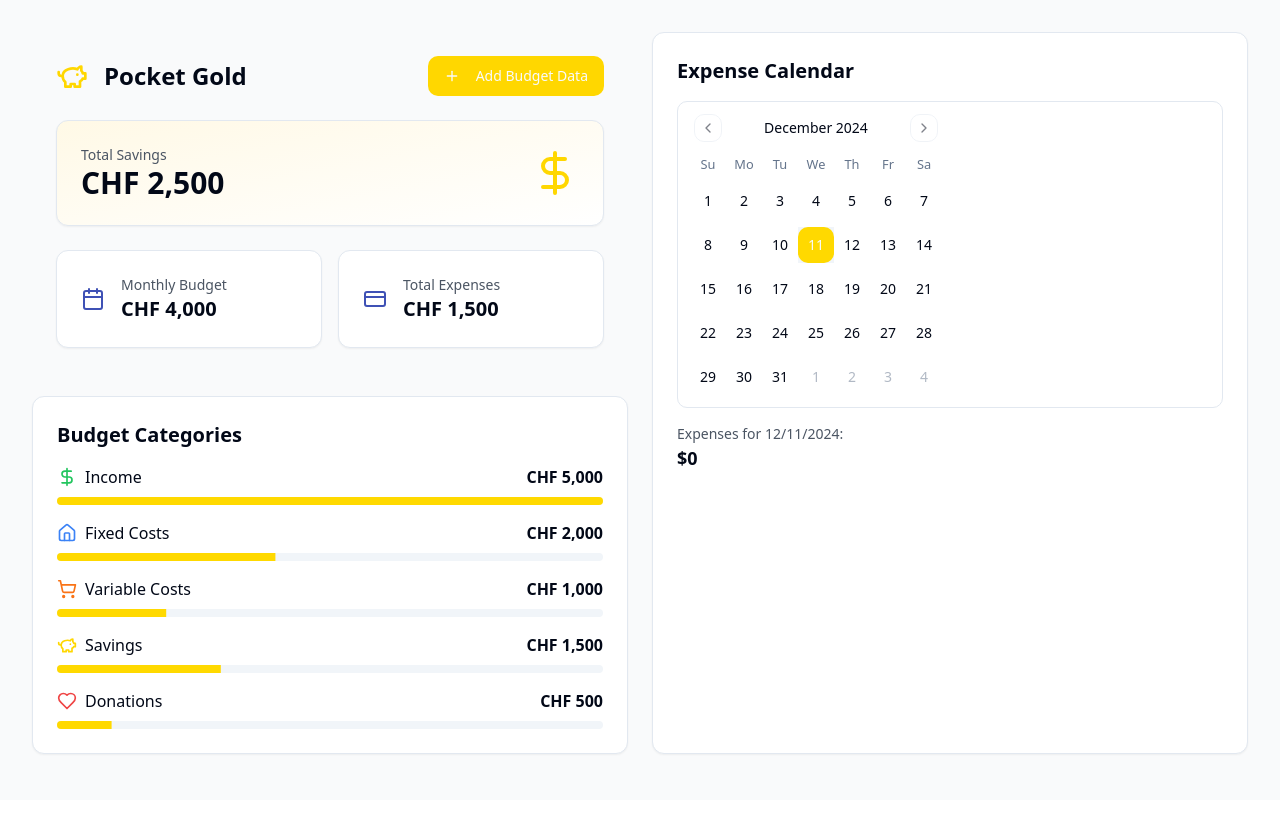
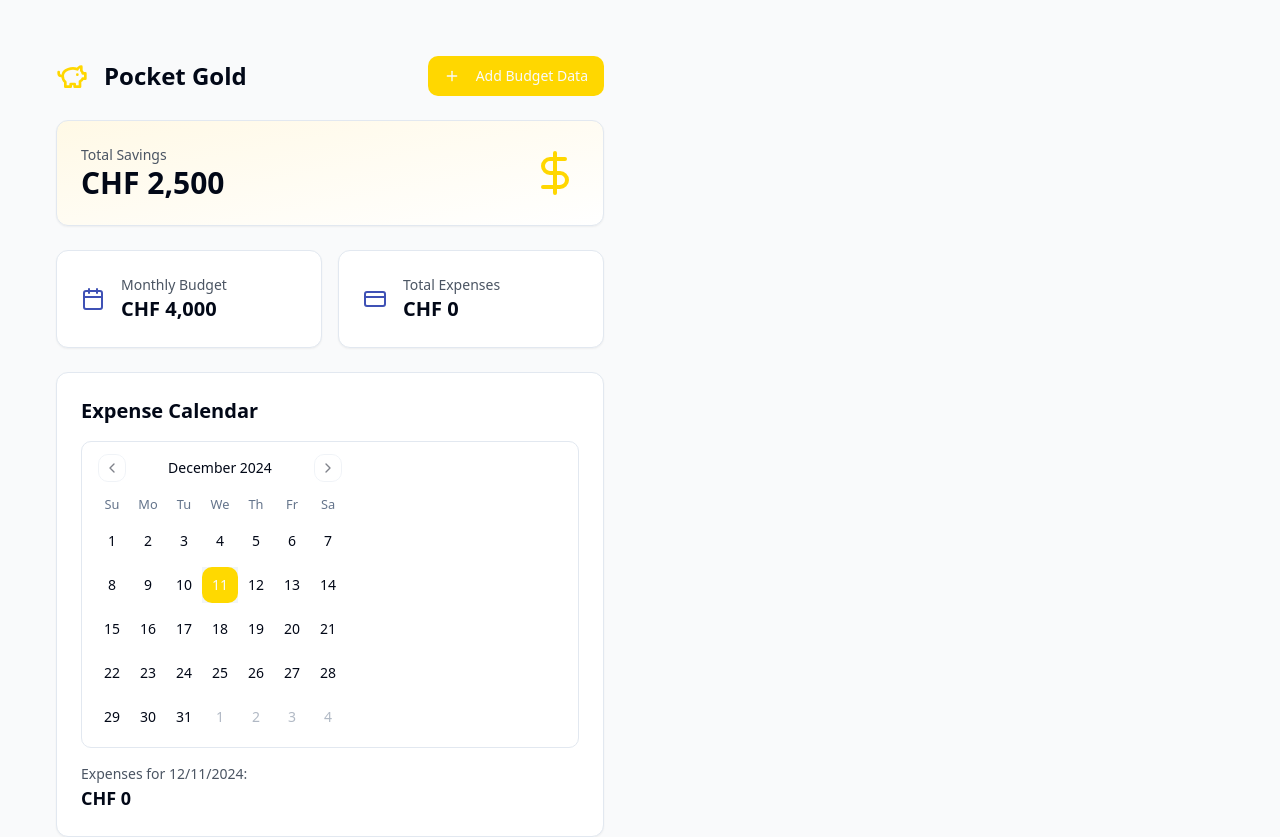
Before and after one commit to Ax222-IT/transparent-savings-pocket, a React (Vite) app: page / in a window 1280 px wide. Shown: the top 837 px of the page. Before the commit the page ends 800 px from the top, so only its background shows below. Built offline with nearby package versions, Linux system fonts and the light colour scheme.

Commit message:
Update budget data display
Ensure that budget data is reflected on the calendar for the corresponding day and update the total expenses displayed at the top of the app to match the added budget amount.
[skip gpt_engineer]

```diff
--- a/src/components/Dashboard.tsx
+++ b/src/components/Dashboard.tsx
@@ -3,17 +3,28 @@ import { Button } from "@/components/ui/button";
 import { DollarSign, PiggyBank, Calendar, CreditCard, Plus } from "lucide-react";
 import { useState } from "react";
 import { BudgetForm } from "./BudgetForm";
+import { ExpenseCalendar } from "./ExpenseCalendar";
+
+export type BudgetData = {
+  amount: string;
+  category: string;
+  description: string;
+  date?: Date;
+};
 
 export const Dashboard = () => {
   const [totalSavings] = useState(2500);
   const [monthlyBudget] = useState(4000);
-  const [expenses] = useState(1500);
+  const [expenses, setExpenses] = useState<BudgetData[]>([]);
   const [isFormOpen, setIsFormOpen] = useState(false);
 
-  const handleBudgetSubmit = (data: any) => {
-    console.log("Budget data submitted:", data);
-    // Here you would typically update your state or make an API call
+  const handleBudgetSubmit = (data: BudgetData) => {
+    const newData = { ...data, date: new Date() };
+    setExpenses(prev => [...prev, newData]);
+    console.log("Budget data submitted:", newData);
   };
+
+  const totalExpenses = expenses.reduce((sum, expense) => sum + Number(expense.amount), 0);
 
   return (
     <div className="p-6 space-y-6">
@@ -56,7 +67,7 @@ export const Dashboard = () => {
             <CreditCard className="w-6 h-6 text-navy-400" />
             <div>
               <p className="text-sm text-gray-600">Total Expenses</p>
-              <p className="text-xl font-semibold">CHF {expenses.toLocaleString()}</p>
+              <p className="text-xl font-semibold">CHF {totalExpenses.toLocaleString()}</p>
             </div>
           </div>
         </Card>
@@ -67,6 +78,8 @@ export const Dashboard = () => {
         onOpenChange={setIsFormOpen}
         onSubmit={handleBudgetSubmit}
       />
+
+      <ExpenseCalendar expenses={expenses} />
     </div>
   );
 };
--- a/src/components/ExpenseCalendar.tsx
+++ b/src/components/ExpenseCalendar.tsx
@@ -1,14 +1,23 @@
 import { Card } from "@/components/ui/card";
 import { Calendar } from "@/components/ui/calendar";
 import { useState } from "react";
+import { BudgetData } from "./Dashboard";
 
-export const ExpenseCalendar = () => {
+type ExpenseCalendarProps = {
+  expenses: BudgetData[];
+};
+
+export const ExpenseCalendar = ({ expenses }: ExpenseCalendarProps) => {
   const [date, setDate] = useState<Date | undefined>(new Date());
-  const [expenses] = useState<{ [key: string]: number }>({
-    "2024-03-15": 120,
-    "2024-03-16": 45,
-    "2024-03-17": 89,
-  });
+
+  // Convert expenses array to a map of date strings to total amounts
+  const expensesByDate = expenses.reduce((acc, expense) => {
+    if (expense.date) {
+      const dateStr = expense.date.toISOString().split('T')[0];
+      acc[dateStr] = (acc[dateStr] || 0) + Number(expense.amount);
+    }
+    return acc;
+  }, {} as { [key: string]: number });
 
   return (
     <Card className="p-6">
@@ -21,7 +30,7 @@ export const ExpenseCalendar = () => {
         modifiers={{
           hasExpense: (date) => {
             const dateStr = date.toISOString().split("T")[0];
-            return dateStr in expenses;
+            return dateStr in expensesByDate;
           },
         }}
         modifiersStyles={{
@@ -38,7 +47,7 @@ export const ExpenseCalendar = () => {
             Expenses for {date.toLocaleDateString()}:
           </p>
           <p className="text-lg font-semibold">
-            ${expenses[date.toISOString().split("T")[0]]?.toLocaleString() || 0}
+            CHF {expensesByDate[date.toISOString().split("T")[0]]?.toLocaleString() || 0}
           </p>
         </div>
       )}
--- a/src/pages/Index.tsx
+++ b/src/pages/Index.tsx
@@ -1,5 +1,4 @@
 import { Dashboard } from "@/components/Dashboard";
-import { ExpenseCalendar } from "@/components/ExpenseCalendar";
 import { BudgetCategories } from "@/components/BudgetCategories";
 
 const Index = () => {
@@ -11,7 +10,6 @@ const Index = () => {
             <Dashboard />
             <BudgetCategories />
           </div>
-          <ExpenseCalendar />
         </div>
       </div>
     </div>
```
